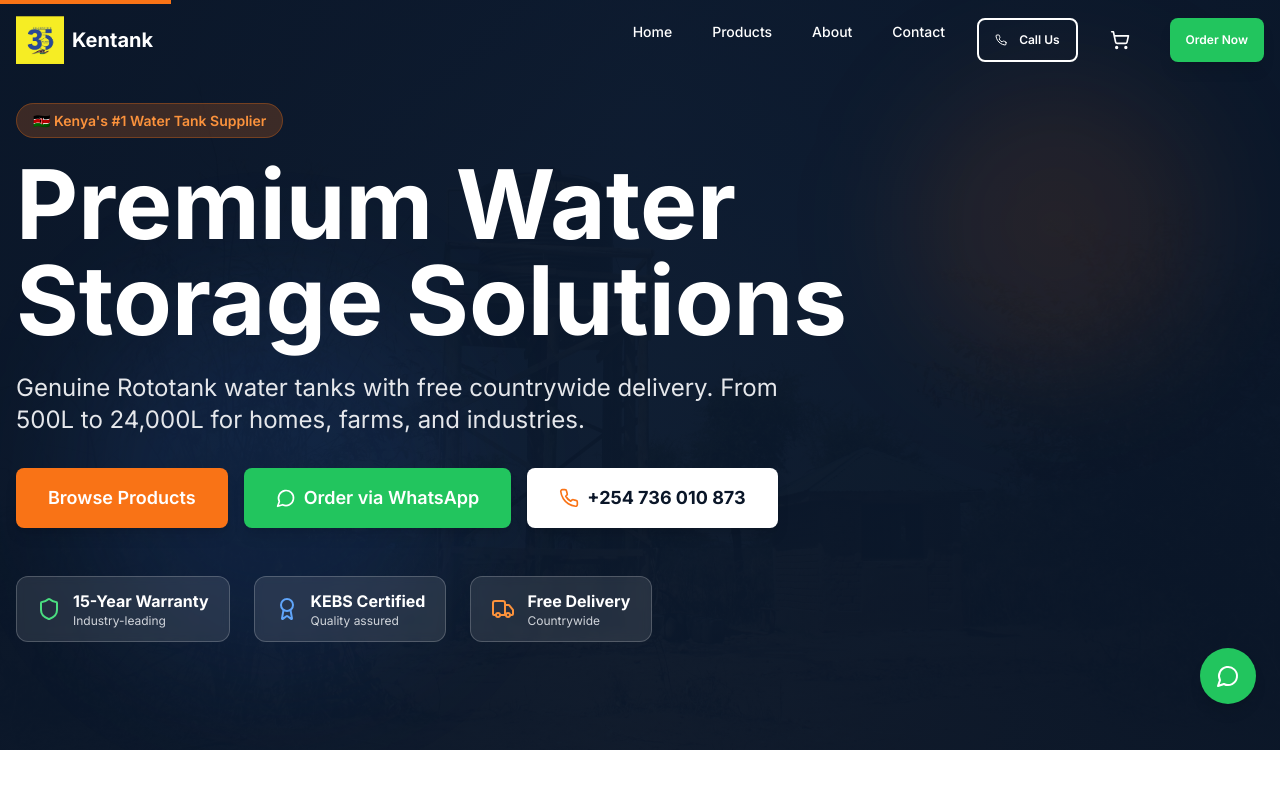
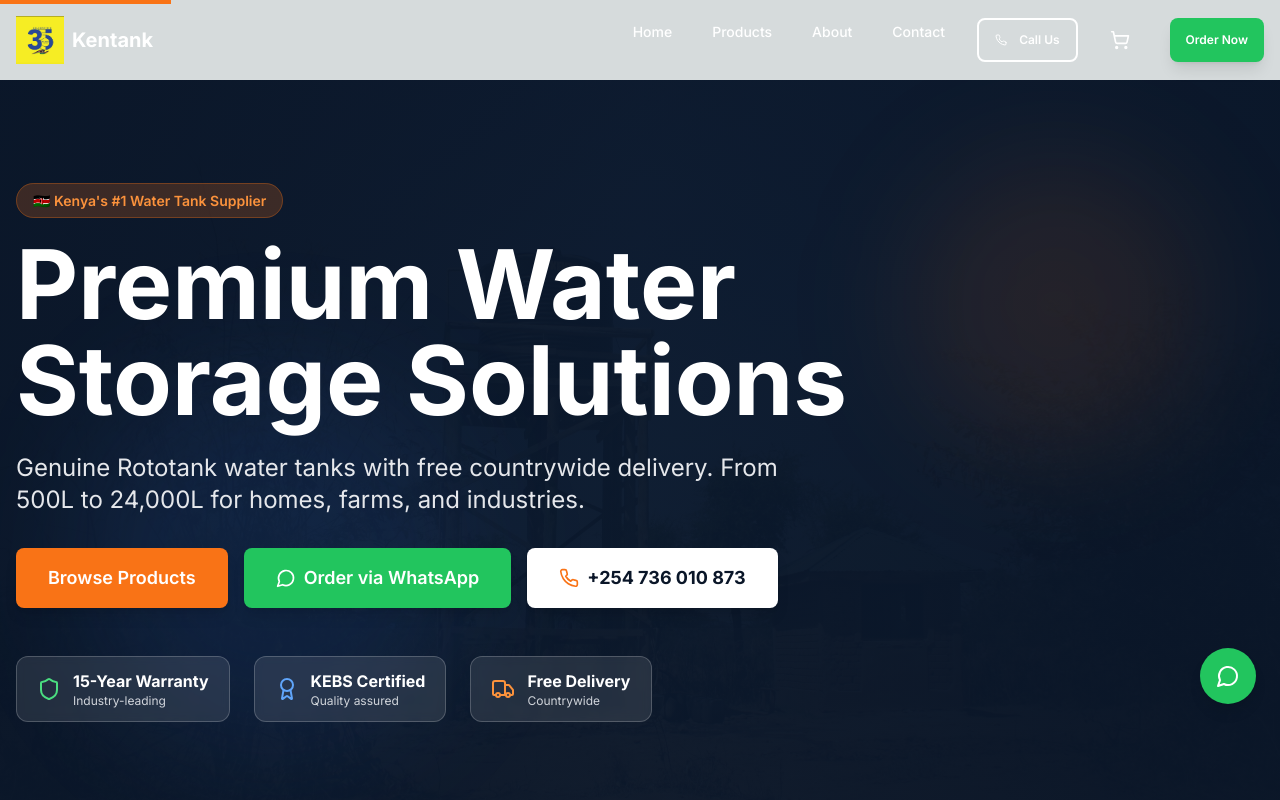
Before and after one commit to kipkoechkevin611-cloud/kentanki, a Next.js app: page / in a window 1280 px wide. Shown: the top 800 px of the page. Built offline with nearby package versions, Linux system fonts and the light colour scheme.

Commit message:
Add margin top to hero section to appear after navbar
- Added mt-20 to hero section to create space below fixed navbar
- Hero content now properly positioned after the navigation bar

```diff
--- a/src/app/page.tsx
+++ b/src/app/page.tsx
@@ -180,7 +180,7 @@
       <Navigation />
 
       {/* Hero Section - Amazing Design */}
-      <section className="relative h-[calc(100vh-80px)] min-h-[650px] md:min-h-[750px] bg-gradient-to-br from-navy-900 via-navy-800 to-navy-900 overflow-hidden">
+      <section className="relative h-[calc(100vh-80px)] min-h-[650px] md:min-h-[750px] bg-gradient-to-br from-navy-900 via-navy-800 to-navy-900 overflow-hidden mt-20">
         <div className="absolute inset-0">
           <Image
             src="/assets/vertical (2).jpeg"
```
